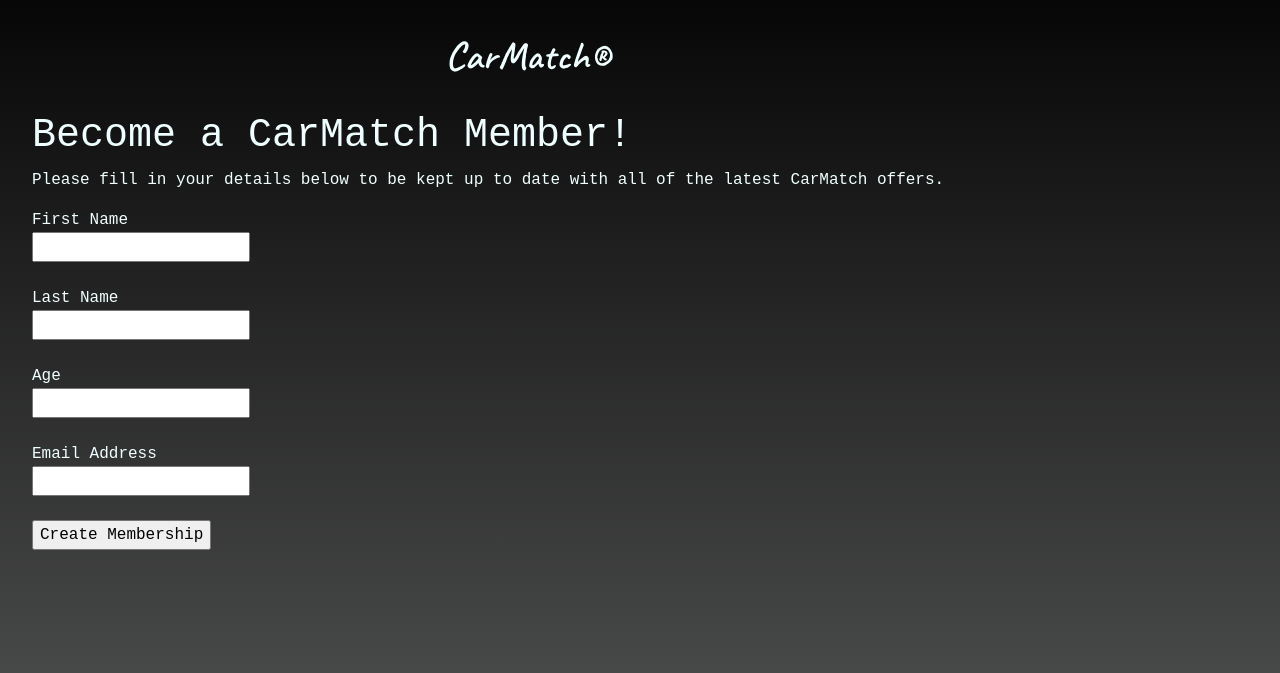
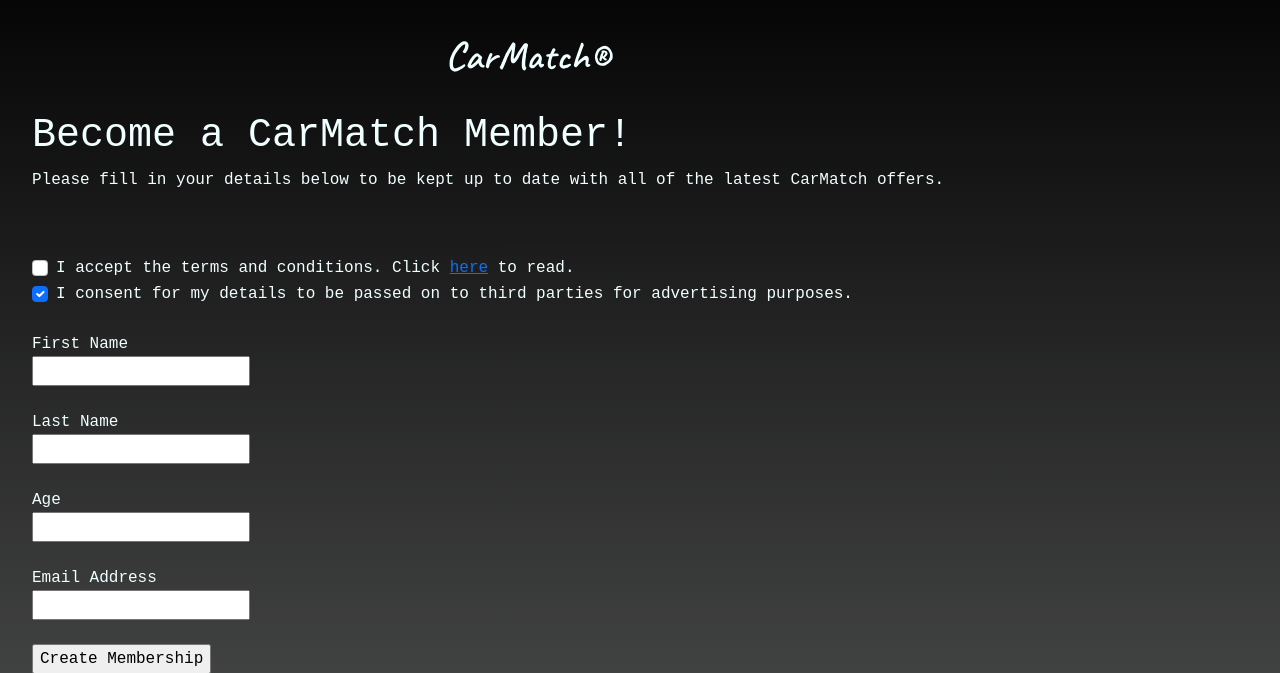
Before and after one commit to CaptainCavalier/SKYFinalProject, a Flask app: page /members in a window 1280 px wide. Shown: the part 66-739 px from the top of the page. Run offline with Flask 2, Linux system fonts and the light colour scheme.

Commit message:
formatted members page using css

```diff
--- a/application/routes.py
+++ b/application/routes.py
@@ -104,7 +104,9 @@ def sandero():
 def maestro():
     return render_template('maestro.html', title="Maestro")
 
-
+@app.route('/tc')
+def tc():
+    return render_template('tc.html', title="T's and C's")
 @app.route('/members', methods=['GET', 'POST'])
 def register():
     error = ""
--- a/application/templates/members.html
+++ b/application/templates/members.html
@@ -3,6 +3,21 @@
     <h1>Become a CarMatch Member!</h1>
     <p>Please fill in your details below to be kept up to date with all of the
     latest CarMatch offers.</p>
+<br><br>
+<div class="form-check">
+  <input class="form-check-input" type="checkbox" value="" id="flexCheckDefault">
+  <label class="form-check-label" for="flexCheckDefault">
+    I accept the terms and conditions. Click <a href="http://127.0.0.1:8000/tc"> here</a> to read.
+  </label>
+</div>
+<div class="form-check">
+  <input class="form-check-input" type="checkbox" value="" id="flexCheckChecked" checked>
+  <label class="form-check-label" for="flexCheckChecked">
+    I consent for my details to be passed on to third parties for advertising purposes.
+  </label>
+</div>
+
+<br>
 <div class="row">
         <div class='form'>
             <form method='POST' action=''>
```
Also changed, not shown: application/templates/tc.html (added, +11 -0 lines).
